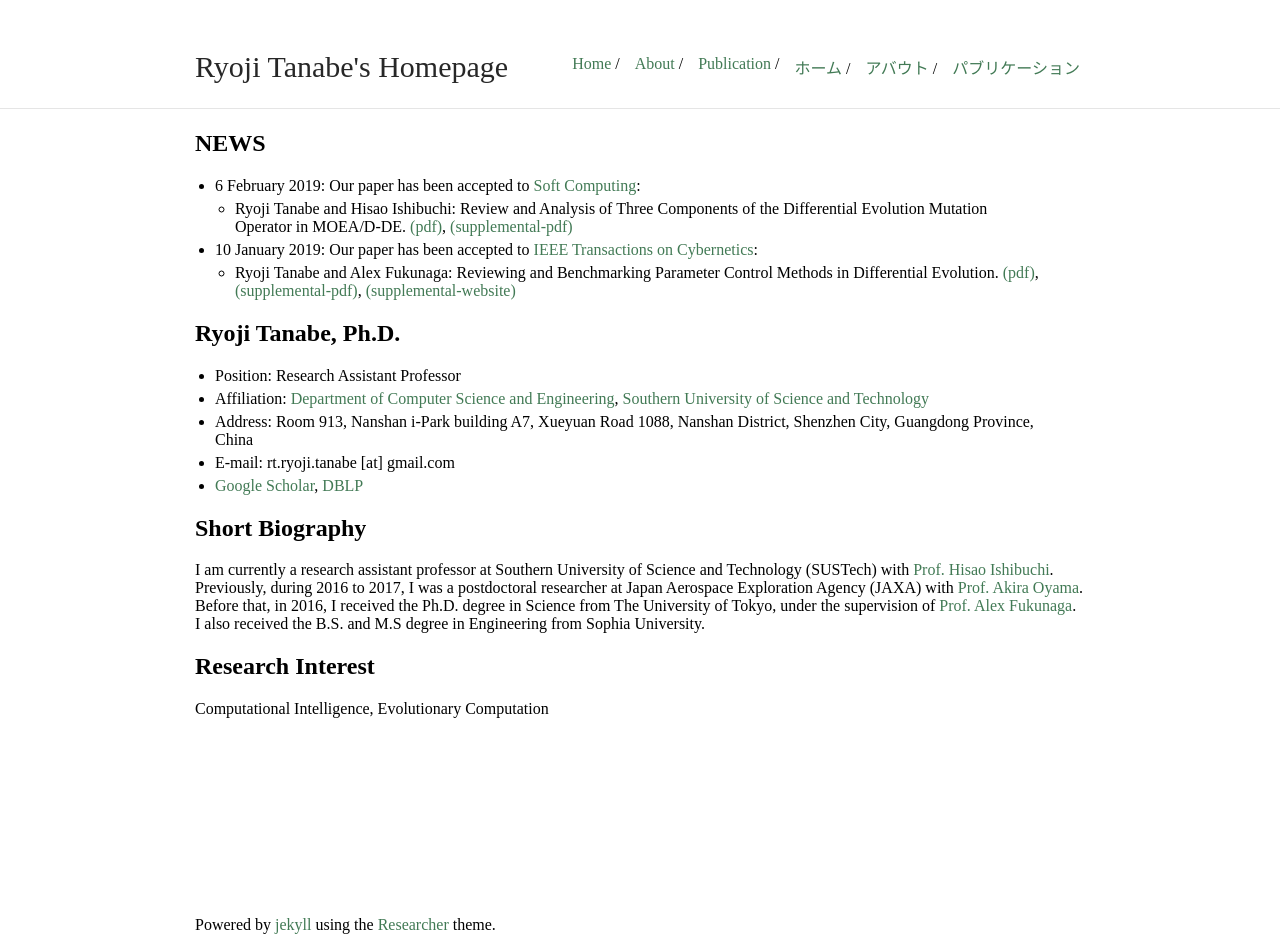
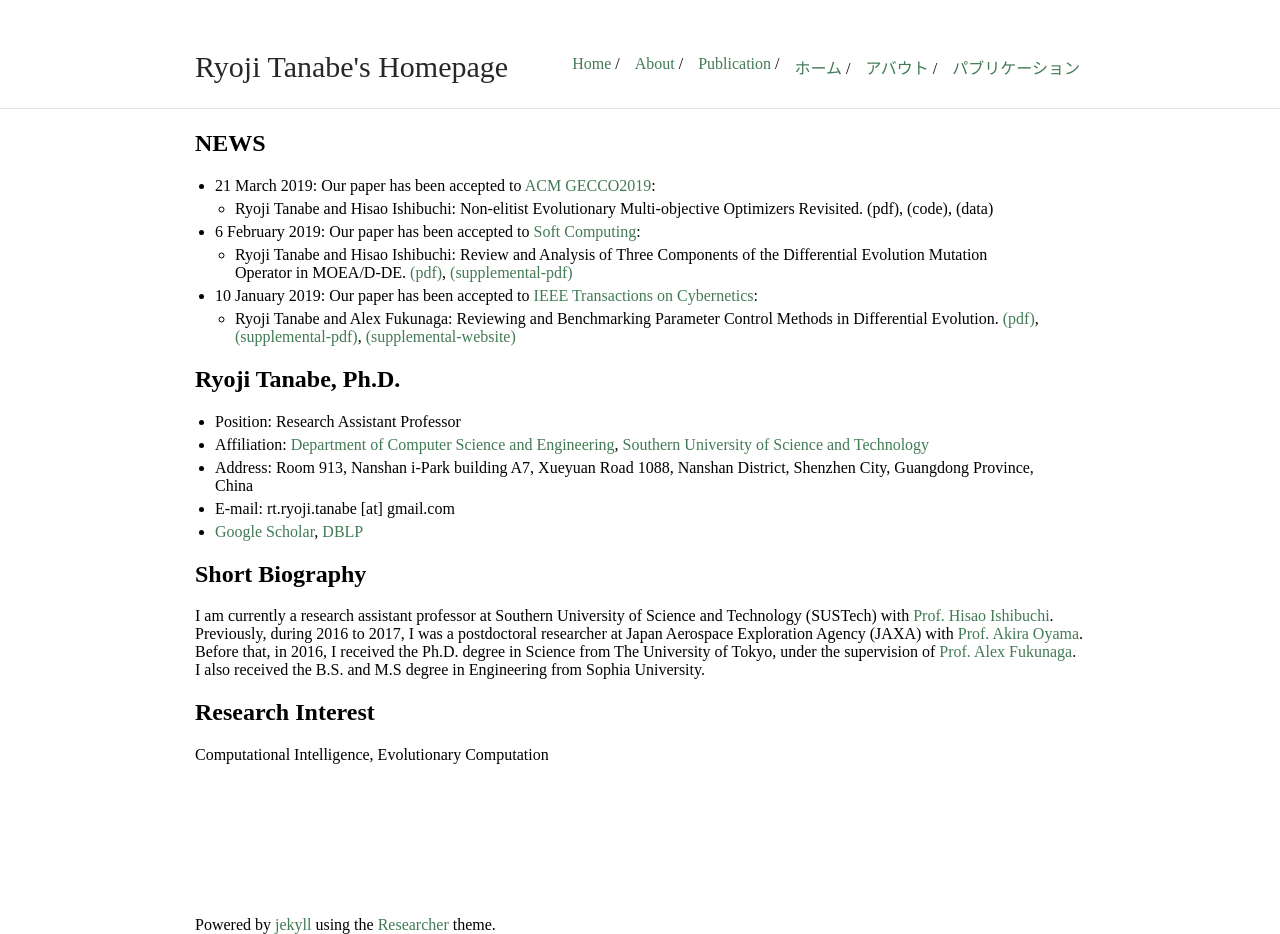
Before and after one commit to ryojitanabe/ryojitanabe.github.io, a Jekyll site: the page built from index.md, in a window 1280 px wide. Built offline with Jekyll 4.4.1, drawn with Linux system fonts in a browser that asks for light colours.

Commit message:
added gecco info

```diff
--- a/index.md
+++ b/index.md
@@ -5,6 +5,9 @@ title: Ryoji Tanabe's Homepage
 
 
 ## NEWS
+
+* 21 March 2019: Our paper has been accepted to [ACM GECCO2019](https://gecco-2019.sigevo.org/):
+    * Ryoji Tanabe and Hisao Ishibuchi: Non-elitist Evolutionary Multi-objective Optimizers Revisited. (pdf), (code), (data)
 
 * 6 February 2019: Our paper has been accepted to [Soft Computing](https://link.springer.com/journal/500):
     * Ryoji Tanabe and Hisao Ishibuchi: Review and Analysis of Three Components of the Differential Evolution Mutation Operator in MOEA/D-DE. [(pdf)](pdf/ti-soco2019.pdf), [(supplemental-pdf)](pdf/ti-soco2019-supp.pdf)
```
Also changed, not shown: index-j.md (+4 -0 lines), publication.md (+4 -0 lines).
